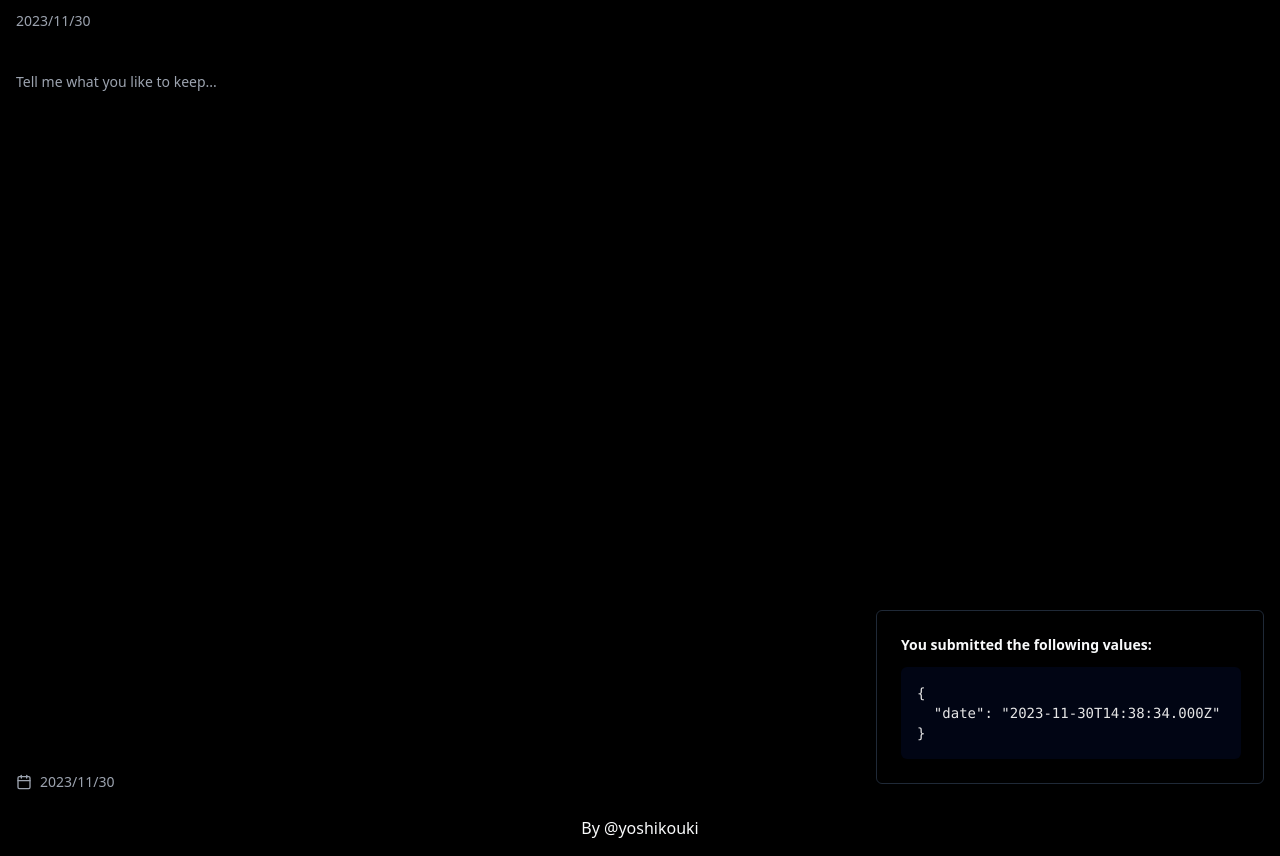
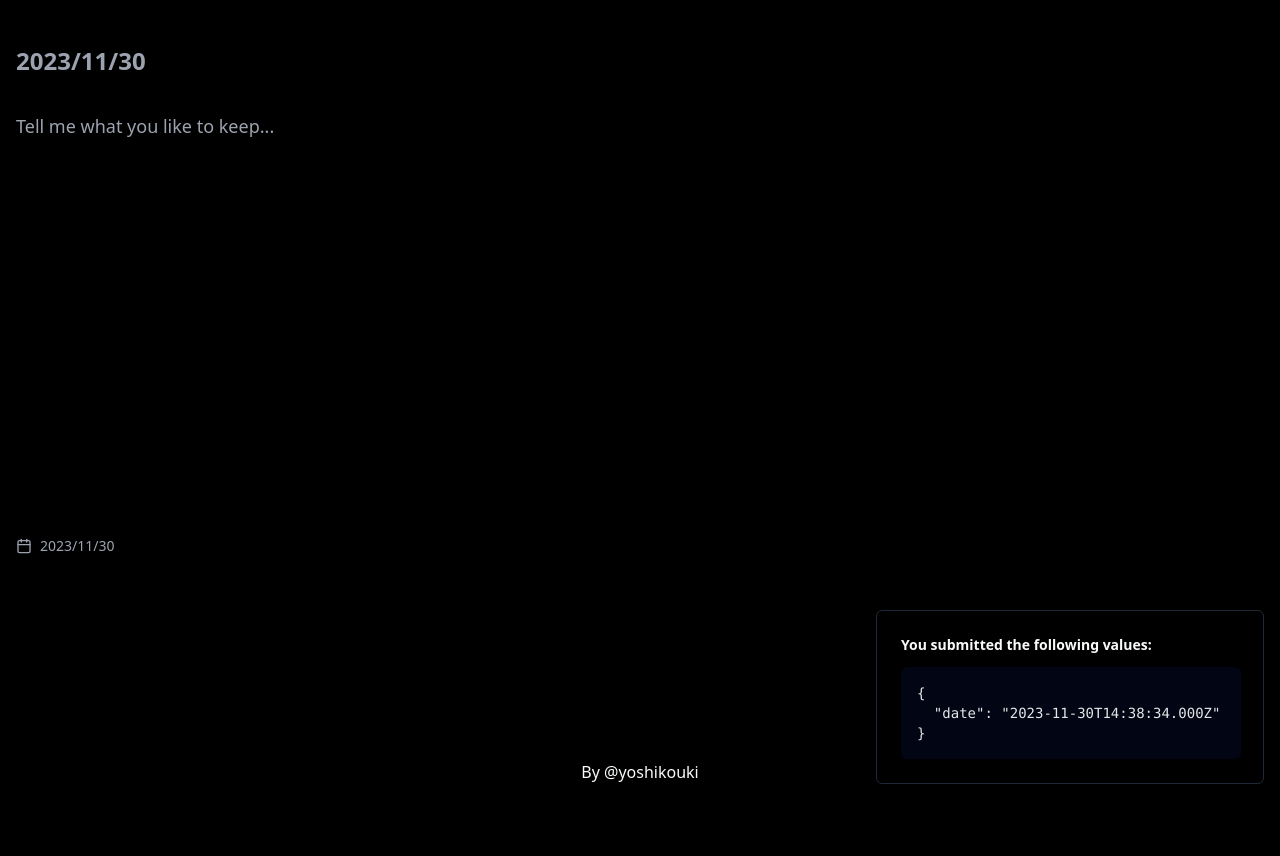
Before and after one commit to yoshikouki/nichiroku, a Next.js app: page /home in a window 1280 px wide. After the commit the page ends 800 px from the top, so only its background shows below. Built offline with nearby package versions, Linux system fonts and the light colour scheme; no server answers; a web font is replaced by a local one.

Commit message:
Update stylings

```diff
--- a/src/app/home/page.tsx
+++ b/src/app/home/page.tsx
@@ -2,7 +2,7 @@ import { ArticleEditor } from "@/components/article-editor";
 
 export default function HomePage() {
   return (
-    <main>
+    <main className="py-10">
       <ArticleEditor />
     </main>
   );
--- a/src/components/article-editor/index.tsx
+++ b/src/components/article-editor/index.tsx
@@ -75,7 +75,7 @@ export const ArticleEditor = () => {
       <Form {...form}>
         <form
           onSubmit={form.handleSubmit(() => {})}
-          className="min-h-[100dvh] space-y-6 flex flex-col"
+          className="min-h-full space-y-6 flex flex-col"
         >
           <FormField
             control={form.control}
@@ -85,7 +85,7 @@ export const ArticleEditor = () => {
                 <FormControl>
                   <Input
                     placeholder={dateFormatter.format(formData.date)}
-                    className="resize-none border-0 bg-transparent px-4 w-full focus-visible:ring-0"
+                    className="px-4 w-full font-extrabold text-2xl resize-none bg-transparent border-0 focus-visible:ring-0"
                     {...field}
                   />
                 </FormControl>
@@ -101,7 +101,7 @@ export const ArticleEditor = () => {
                 <FormControl>
                   <Textarea
                     placeholder="Tell me what you like to keep..."
-                    className="flex-grow resize-none border-0 bg-transparent px-4 w-full h-full focus-visible:ring-0"
+                    className="flex-grow px-4 w-full h-auto min-h-[25rem] text-lg resize-none bg-transparent border-0 focus-visible:ring-0"
                     {...field}
                   />
                 </FormControl>
```
